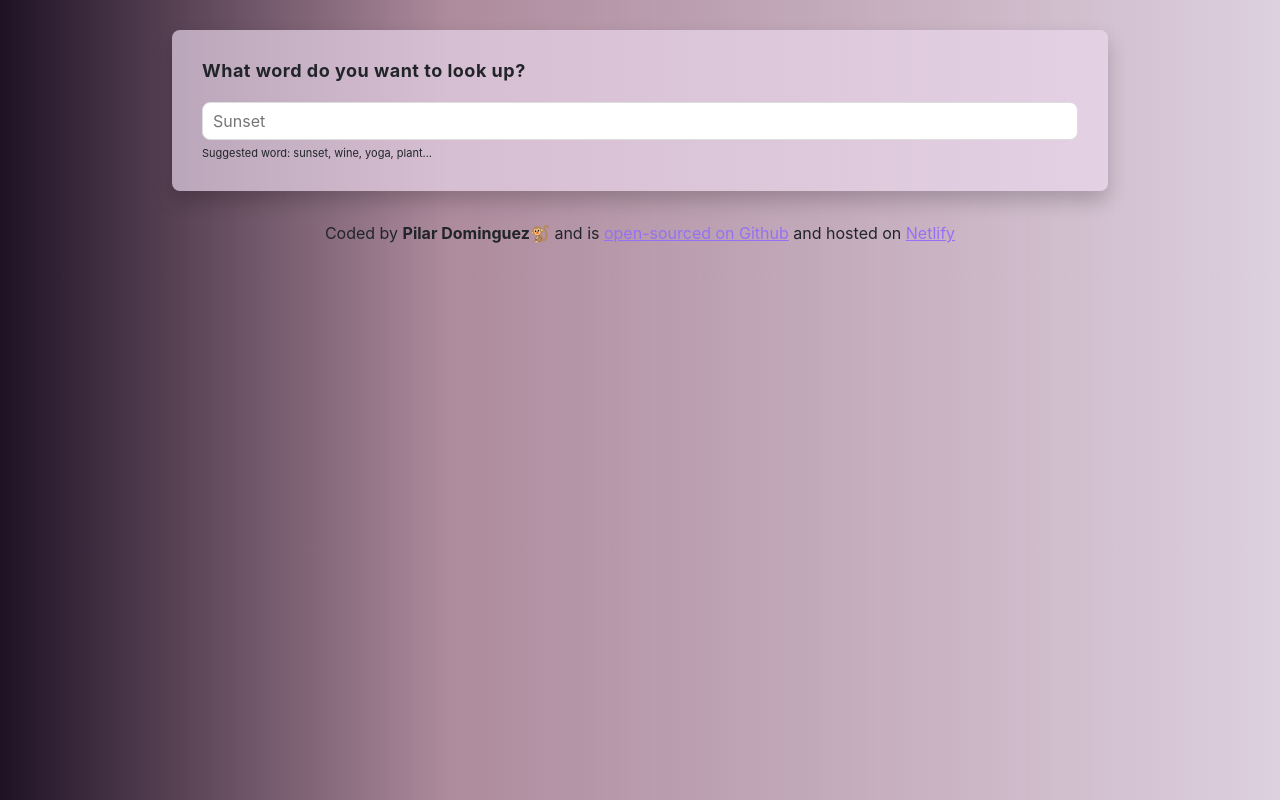
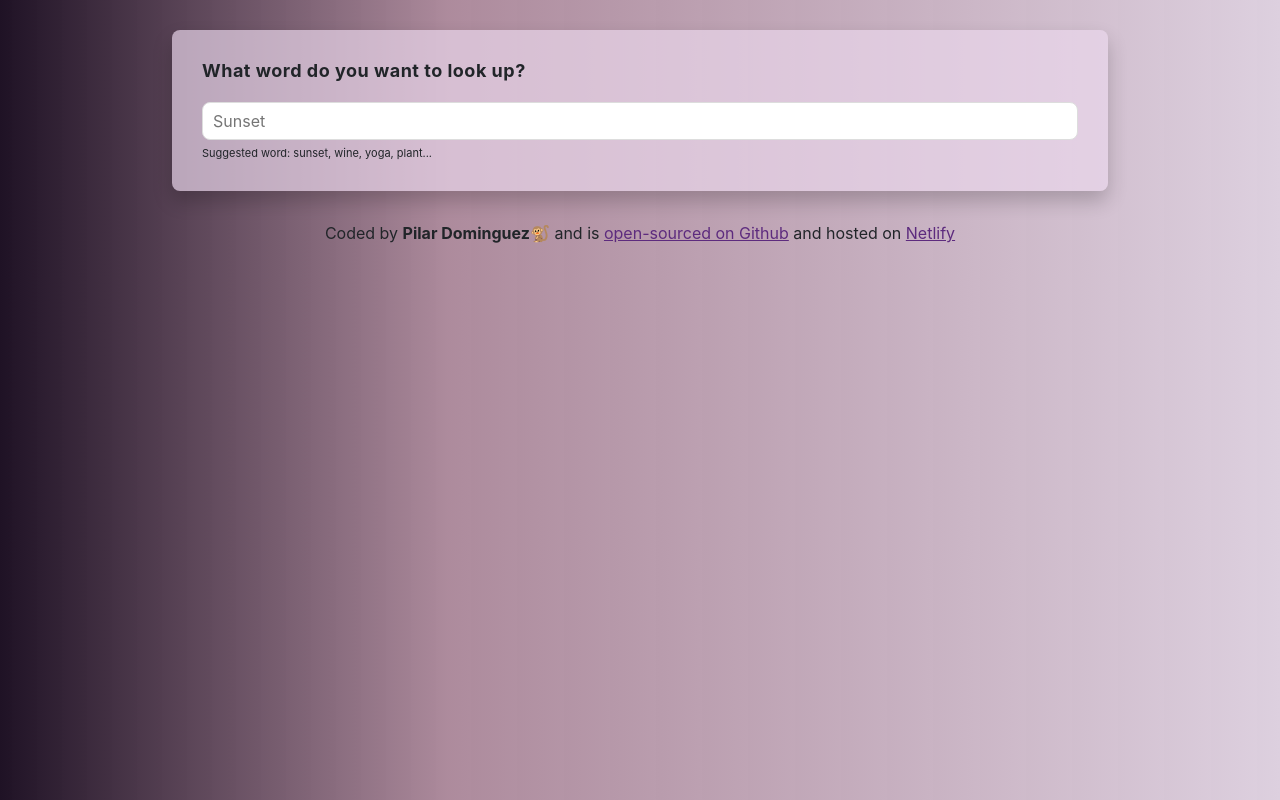
Before and after one commit to Pildomfl/dictionary-project, a React (Create React App) app: page / in a window 1280 px wide. Built offline with nearby package versions, Linux system fonts and the light colour scheme; no server answers.

Commit message:
Update App.css

```diff
--- a/src/App.css
+++ b/src/App.css
@@ -2,7 +2,7 @@ body {
   background: #f9f8fe;
 }
 a {
-  color: #9670f4;
+  color: #5d2b7e;
 }
 .App {
   max-width: 960px;
```
